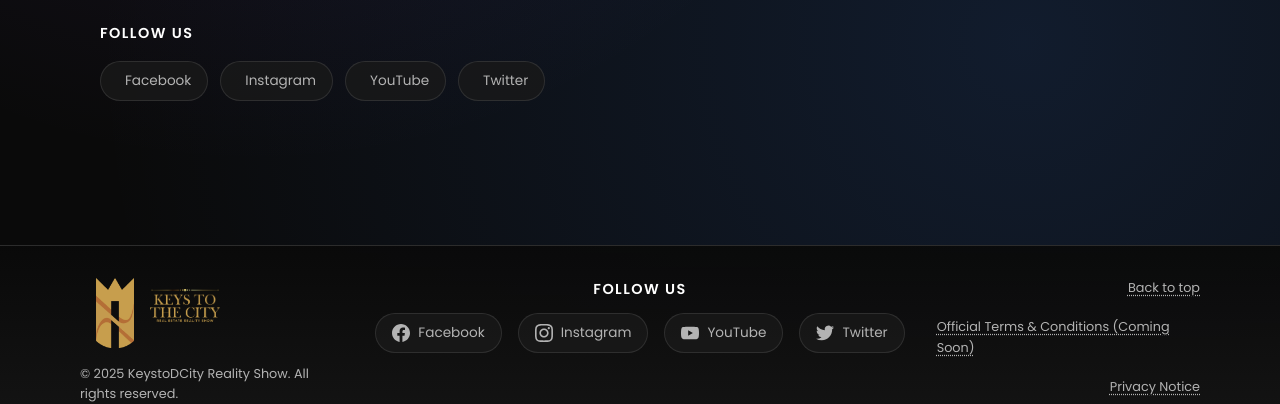
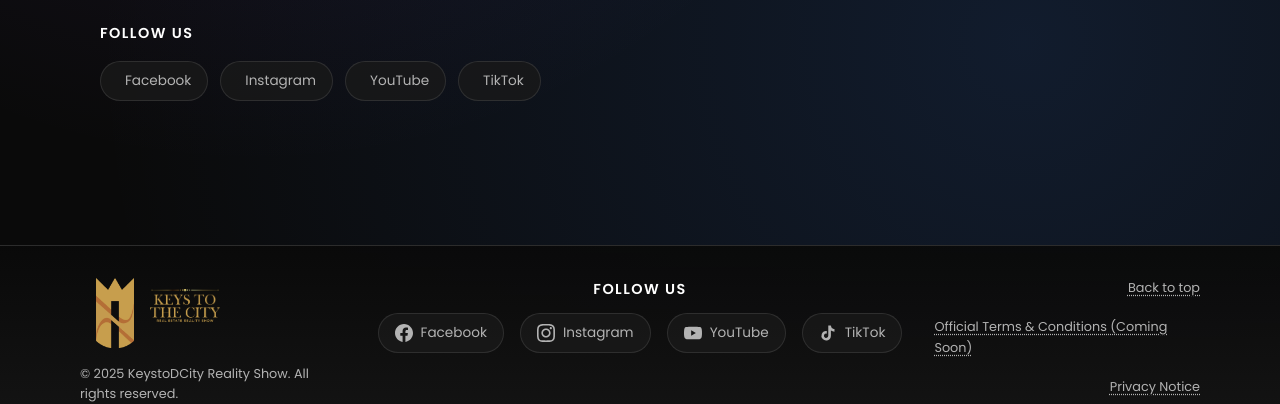
Before and after one commit to gtextsoft/TheCEORealityShow, a React (Vite) app: page / in a window 1280 px wide. Shown: the part 1506-1910 px from the top of the page. Built offline with nearby package versions, Linux system fonts and the light colour scheme.

Commit message:
Added social links to website

```diff
--- a/src/components/Eligibility.tsx
+++ b/src/components/Eligibility.tsx
@@ -4,7 +4,7 @@
 import heroStyles from '../styles/components/hero.module.css';
 
 const eligibilityCriteria = [
-  'Must have a Real Estate Course Certificate (obtain one at rim.stephenakintayofoundation.org if needed).',
+  // 'Must have a Real Estate Course Certificate (obtain one at rim.stephenakintayofoundation.org if needed).',
   'Must be at least 21 years old at the time of application.',
   'Open to Nigerians and Africans in the diaspora (valid travel documents may be required if selected).',
   'Must be able to commit to the full duration of filming if selected as a housemate.',
@@ -70,7 +70,7 @@
       </div>
 
       {/* Certificate Requirement Notice */}
-      <div style={{
+      {/* <div style={{
         marginTop: '2.5rem',
         padding: '2rem',
         background: 'linear-gradient(135deg, rgba(139, 92, 246, 0.1) 0%, rgba(124, 58, 237, 0.1) 100%)',
@@ -115,7 +115,7 @@
         }}>
           Complete the course and obtain your certificate before submitting your application
         </p>
-      </div>
+      </div> */}
 
       <div style={{ marginTop: '3rem', textAlign: 'center' }}>
         <button
--- a/src/components/Footer.tsx
+++ b/src/components/Footer.tsx
@@ -1,5 +1,5 @@
 import { smoothScrollTo } from '../utils/scroll';
-import { FacebookIcon, InstagramIcon, YouTubeIcon, TwitterIcon } from './SocialIcons';
+import { FacebookIcon, InstagramIcon, YouTubeIcon, TikTokIcon } from './SocialIcons';
 import styles from '../styles/components/footer.module.css';
 
 import { Link } from 'react-router-dom';
@@ -57,7 +57,8 @@
           <h3 className={styles.footerSocialTitle}>Follow Us</h3>
           <div className={styles.footerSocialLinks}>
             <a
-              href="https://facebook.com"
+              // href="https://facebook.com"
+              href="https://www.facebook.com/profile.php?id=61588175109364"
               target="_blank"
               rel="noopener noreferrer"
               aria-label="Follow us on Facebook"
@@ -67,7 +68,8 @@
               <span>Facebook</span>
             </a>
             <a
-              href="https://instagram.com"
+              // href="https://instagram.com"
+              href="https://www.instagram.com/keystodcity/"
               target="_blank"
               rel="noopener noreferrer"
               aria-label="Follow us on Instagram"
@@ -77,7 +79,8 @@
               <span>Instagram</span>
             </a>
             <a
-              href="https://youtube.com"
+              // href="https://youtube.com"
+              href="https://www.youtube.com/@keystodcity"
               target="_blank"
               rel="noopener noreferrer"
               aria-label="Follow us on YouTube"
@@ -87,14 +90,15 @@
               <span>YouTube</span>
             </a>
             <a
-              href="https://twitter.com"
+              // href="https://twitter.com"
+              href="https://www.tiktok.com/@keystodcity"
               target="_blank"
               rel="noopener noreferrer"
-              aria-label="Follow us on Twitter"
+              aria-label="Follow us on TikTok"
               className={styles.socialLink}
             >
-              <TwitterIcon className={styles.socialIcon} />
-              <span>Twitter</span>
+              <TikTokIcon className={styles.socialIcon} />
+              <span>TikTok</span>
             </a>
           </div>
         </div>
--- a/src/components/Hero.tsx
+++ b/src/components/Hero.tsx
@@ -48,7 +48,7 @@
             Start Your Application
           </Link>
 
-          <p className={styles.heroCtaNote} style={{
+          {/* <p className={styles.heroCtaNote} style={{
             background: 'rgba(139, 92, 246, 0.1)',
             padding: '0.75rem',
             borderRadius: '8px',
@@ -64,7 +64,7 @@
             >
               Get one here
             </a> if you don't have it yet.
-          </p>
+          </p> */}
 
           <p className={styles.heroCtaNote}>
             No payment required at this stage. Shortlisted candidates will be contacted directly
@@ -130,7 +130,7 @@
           <h3 className={styles.heroSocialTitle}>Follow Us</h3>
           <div className={styles.heroSocialLinks}>
             <a
-              href="https://facebook.com"
+              href="https://www.facebook.com/profile.php?id=61588175109364"
               target="_blank"
               rel="noopener noreferrer"
               aria-label="Follow us on Facebook"
@@ -140,7 +140,7 @@
               <span>Facebook</span>
             </a>
             <a
-              href="https://instagram.com"
+              href="https://www.instagram.com/keystodcity/"
               target="_blank"
               rel="noopener noreferrer"
               aria-label="Follow us on Instagram"
@@ -150,7 +150,7 @@
               <span>Instagram</span>
             </a>
             <a
-              href="https://youtube.com"
+              href="https://www.youtube.com/@keystodcity"
               target="_blank"
               rel="noopener noreferrer"
               aria-label="Follow us on YouTube"
@@ -160,14 +160,14 @@
               <span>YouTube</span>
             </a>
             <a
-              href="https://twitter.com"
+              href="https://www.tiktok.com/@keystodcity"
               target="_blank"
               rel="noopener noreferrer"
-              aria-label="Follow us on Twitter"
+              aria-label="Follow us on TikTok"
               className={styles.heroSocialLink}
             >
               <TwitterIcon className={styles.socialIcon} />
-              <span>Twitter</span>
+              <span>TikTok</span>
             </a>
           </div>
         </div>
--- a/src/components/SocialIcons.tsx
+++ b/src/components/SocialIcons.tsx
@@ -41,6 +41,19 @@
   );
 }
 
+export function TikTokIcon({ className = '' }: { className?: string }) {
+  return (
+    <svg
+      className={className}
+      viewBox="0 0 24 24"
+      fill="currentColor"
+      aria-hidden="true"
+    >
+      <path d="M19.59 6.69a4.83 4.83 0 0 1-3.77-4.25V2h-3.45v13.67a2.89 2.89 0 0 1-5.2 1.74 2.89 2.89 0 0 1 2.31-4.64 2.93 2.93 0 0 1 .88.13V9.4a6.84 6.84 0 0 0-1-.05A6.33 6.33 0 0 0 5 20.1a6.34 6.34 0 0 0 10.86-4.43v-7a8.16 8.16 0 0 0 4.77 1.52v-3.4a4.85 4.85 0 0 1-1-.1z" />
+    </svg>
+  );
+}
+
 export function TwitterIcon({ className = '' }: { className?: string }) {
   return (
     <svg
--- a/src/pages/FAQPage.tsx
+++ b/src/pages/FAQPage.tsx
@@ -26,7 +26,7 @@
   {
     question: 'What is the application deadline?',
     answer:
-      'Applications close on <strong>March 1, 2026</strong>. Make sure to submit your complete application before the deadline.',
+      'Applications close on <strong>March 21, 2026</strong>. Make sure to submit your complete application before the deadline.',
   },
   {
     question: 'Do I need a Real Estate Certificate?',
--- a/src/pages/HomePage.tsx
+++ b/src/pages/HomePage.tsx
@@ -2,8 +2,8 @@
 // import Showcase from '../components/Showcase';
 import type { Prize } from '../types';
 
-// Application deadline - March 1, 2026
-const APPLICATION_DEADLINE = new Date('2026-03-01T23:59:59');
+// Application deadline - March 21, 2026 (20 days added)
+const APPLICATION_DEADLINE = new Date('2026-03-21T23:59:59');
 
 // Prize information
 const prizes: Prize[] = [
```
